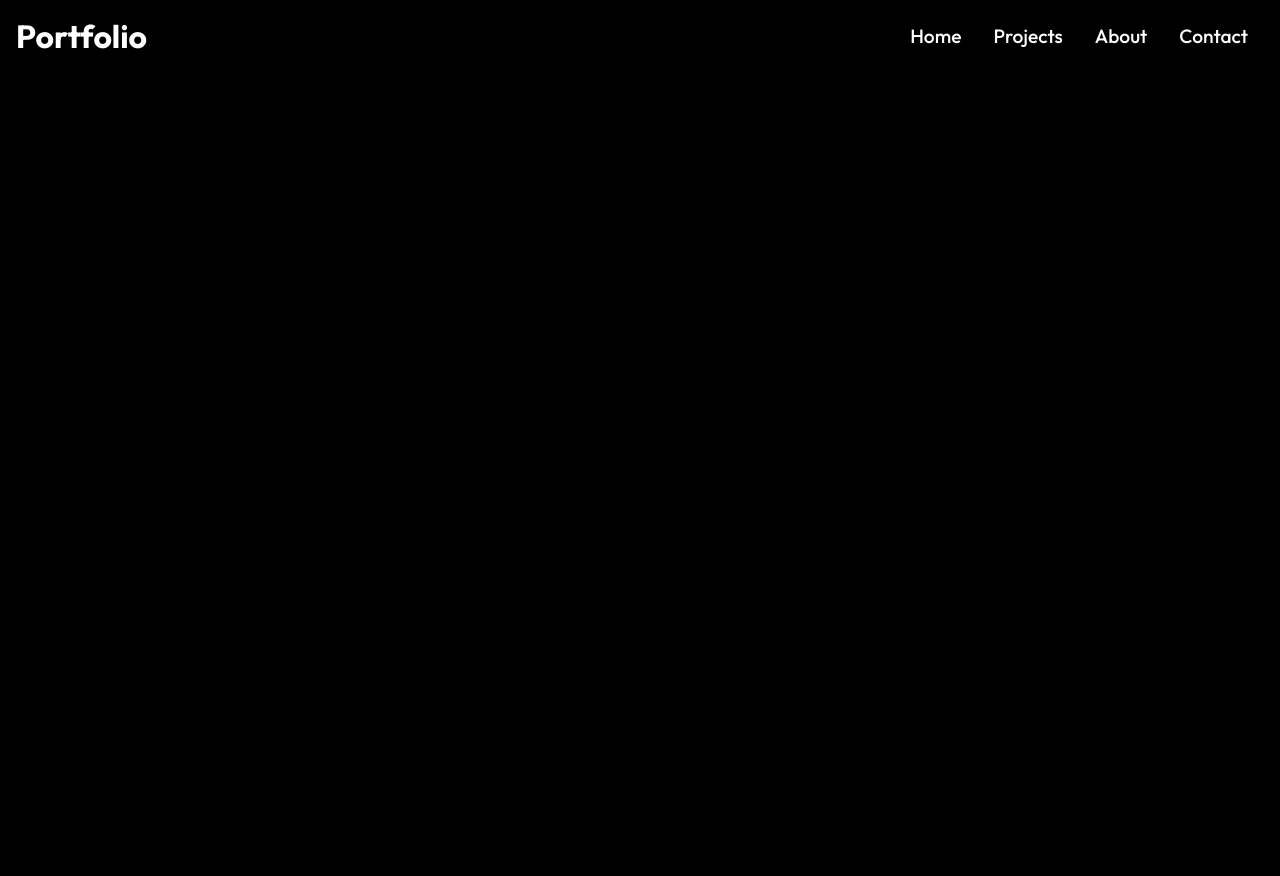
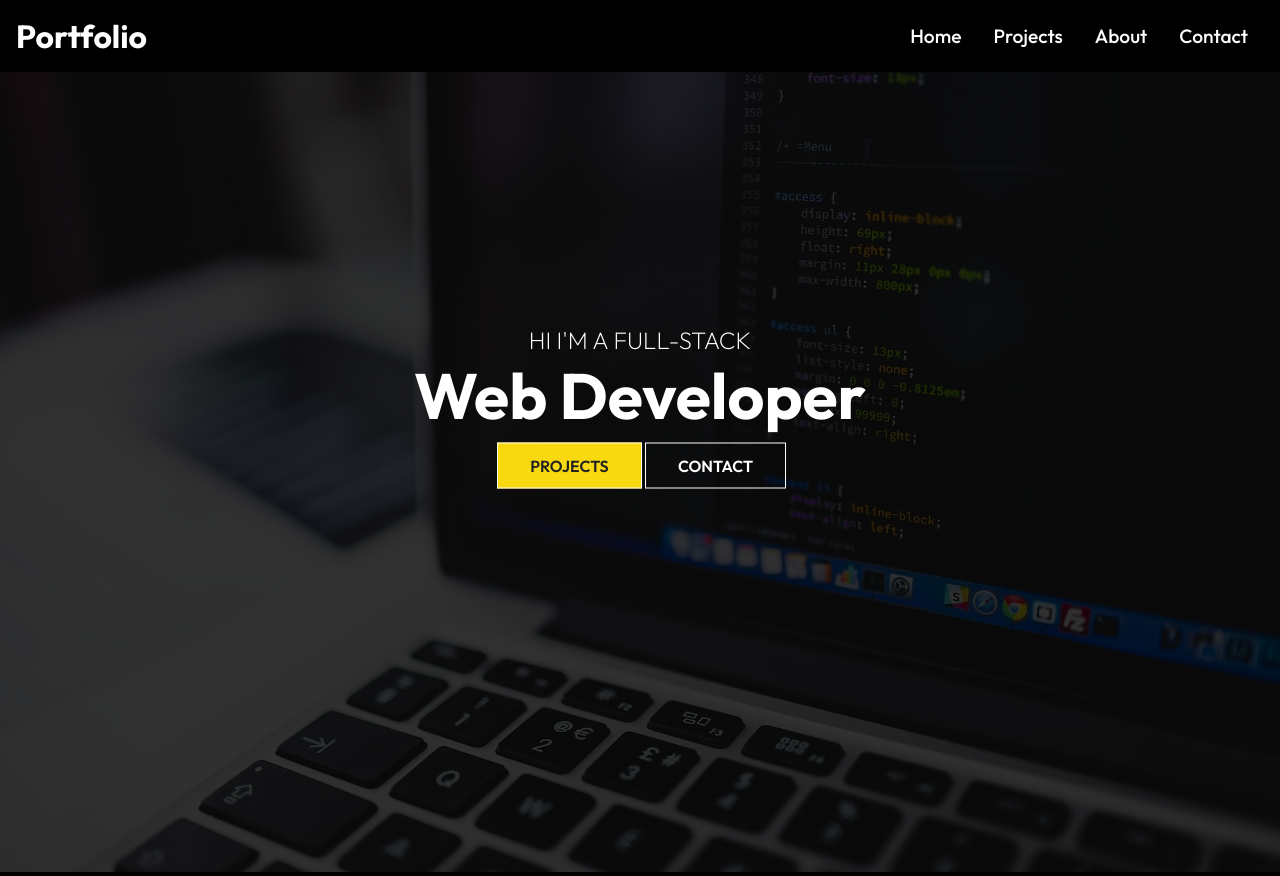
Before and after one commit to geraldofori/portfoliio, a React (Create React App) app: page / in a window 1280 px wide. Before the commit the page ends 800 px from the top, so only its background shows below. Built offline with nearby package versions, Linux system fonts and the light colour scheme.

Commit message:
completed the landing page for the portfolio sitie

```diff
--- a/src/components/HeroImg.css
+++ b/src/components/HeroImg.css
@@ -0,0 +1,62 @@
+.mask{
+    width: 100%;
+    height: 100vh;
+    position: relative;
+}
+
+.into-img{
+    width: 100%;
+    height: 100%;
+    background-size: cover;
+    background-position: center;
+    object-fit: cover;
+}
+
+.mask::after {
+    content: "";
+    width: 100%;
+    height: 100%;
+    position: absolute;
+    top: 0;
+    left: 0;
+    background-color: black;
+    opacity: 0.8;
+
+}
+
+.hero{
+    height: 100%;
+    width: 100%;
+}
+
+.hero .content{
+    position: absolute;
+    transform: translate(-50%, -50%);
+    top: 50%;
+    left: 50%;
+    text-align: center;
+}
+
+.hero .content h1{
+    font-size: 4rem;
+    padding: 0.6rem p 1.5rem;
+}
+
+.hero .content p{
+    font-size: 1.5rem;
+    font-weight: 200;
+    text-transform: uppercase;
+}
+
+.content .btn {
+    margin: 1rem 0.2rem;
+}
+@media screen and (max-width: 640px) {
+    .hero .content h1{
+        font-size: 3rem;
+    }
+
+    .hero .content p{
+        font-size: 1.4rem;
+    }
+}
--- a/src/components/HeroImg.js
+++ b/src/components/HeroImg.js
@@ -1,13 +1,23 @@
 import "./HeroImg.css";
 
 import React from 'react'
+
+import CodeBackground from "../assets/code_background.jpg"
+import { Link } from "react-router-dom";
 
 const HeroImg = () => {
   return (
     <div className="hero">
         <div className="mask">
+            <img className="into-img" src={CodeBackground} alt="Background_Image"/>
+        </div>
+        <div className="content">
+            <p>Hi I'm a Full-Stack</p>
+            <h1>Web Developer</h1><br/>
+            <Link to="/project" className="btn">Projects</Link>
+            <Link to="/contact" className="btn-light">Contact</Link>
+        </div>
 
-        </div>
     </div>
   )
 }
--- a/src/index.css
+++ b/src/index.css
@@ -32,8 +32,14 @@
   }
 
   .btn-light {
+    padding: 12px 32px;
+    font-size: 1rem;
+    text-transform: uppercase;
     background: transparent;
     color: #fff;
+    border: 1px solid #fff;
+    font-weight: 600;
+    cursor: pointer;
   }
 
   .btn:hover{
@@ -41,3 +47,10 @@
     color: #fff;
     transition: 0.3s;
   }
+
+  .btn-light:hover{
+    background: rgba(255, 255, 255, 0.2);
+    color: #000;
+    transition: 0.3s;
+
+  }
```
Also changed, not shown: src/assets/code_background.jpg (added).
